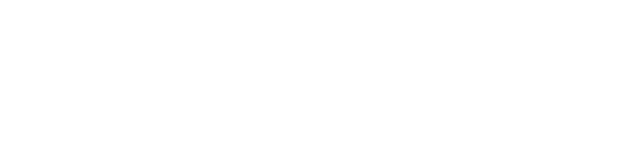
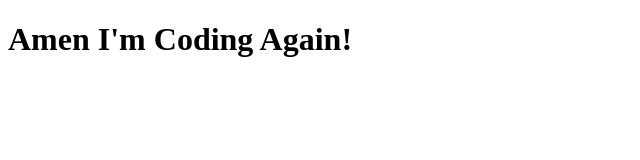
Before and after one commit to chrissycodes2020/Codecademy, a plain HTML site: page Forms/index.html in a window 1280 px wide. Shown: the whole page, without its empty margins (0-640 px from the left). Drawn offline with Linux system fonts and the light colour scheme.

Commit message:
Update index.html

```diff
--- a/Forms/index.html
+++ b/Forms/index.html
@@ -5,5 +5,6 @@
     <meta name="viewport" content="width=device-width, initial-scale=1.0" />
     <title>Yay Github Connection</title>
   </head>
+  <h1>Amen I'm Coding Again!</h1>
   <body></body>
 </html>
```
